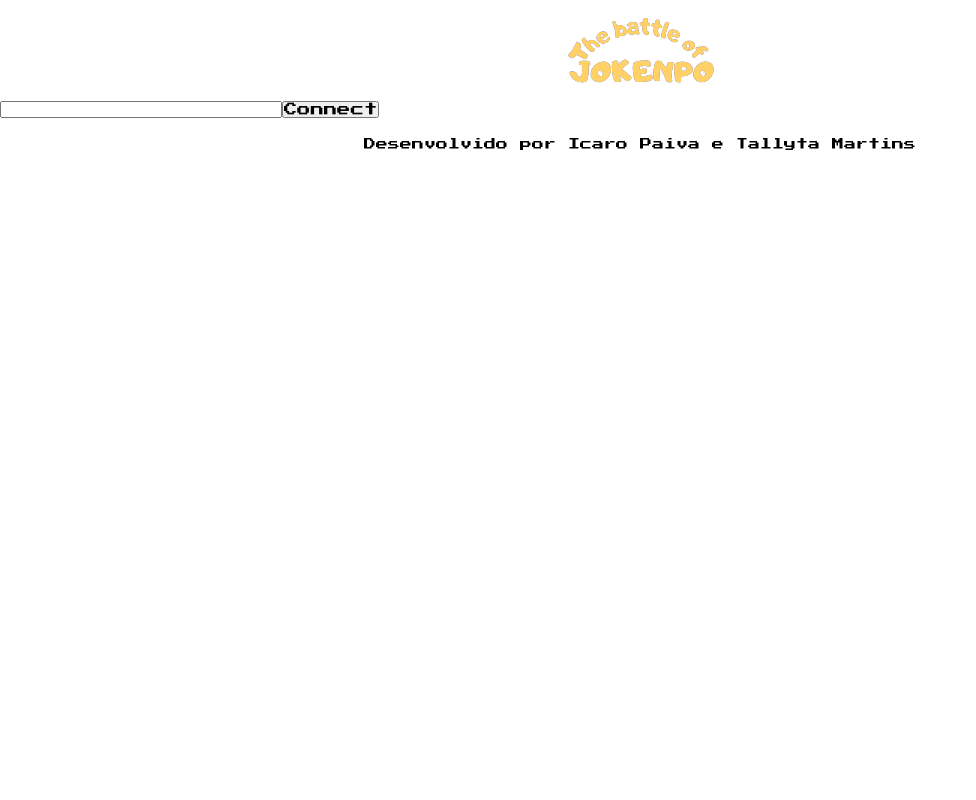
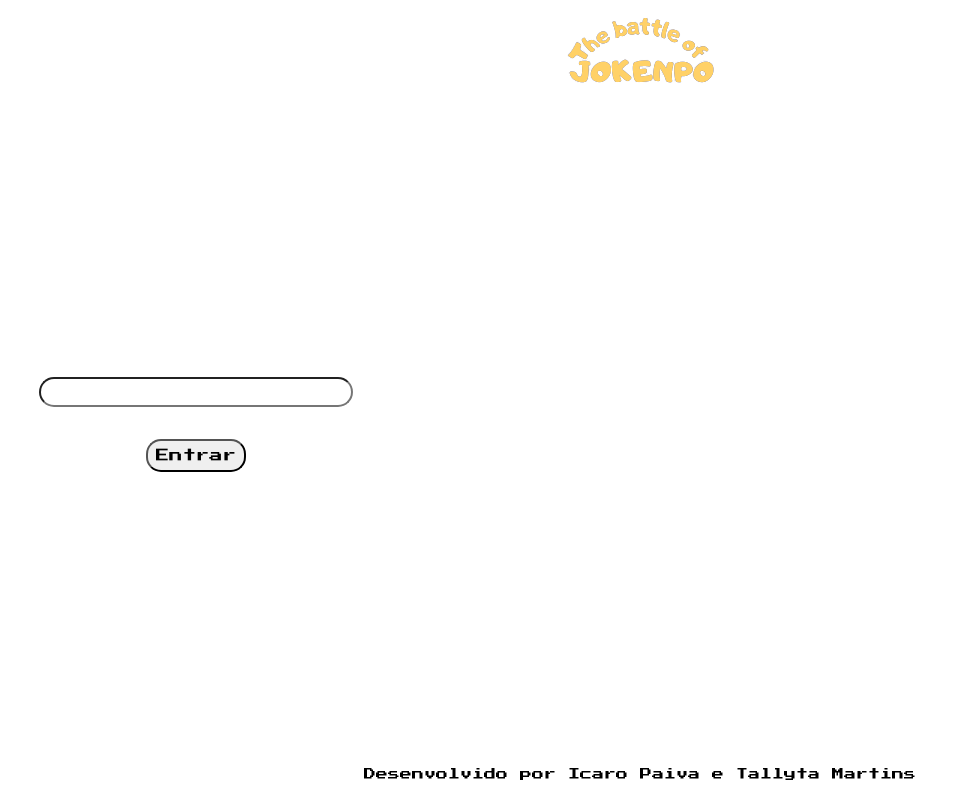
Before and after one commit to icarodpaiva/jokenpo-battle-front-end, a React (Create React App) app: page / in a window 1280 px wide. Shown: the whole page, without its empty margins (0-976 px from the left). Built offline with nearby package versions, Linux system fonts and the light colour scheme.

Commit message:
resolved the position of content

```diff
--- a/src/styles/global.scss
+++ b/src/styles/global.scss
@@ -1,8 +1,21 @@
-@import url("https://fonts.googleapis.com/css2?family=Press+Start+2P&display=swap");
+@import url('https://fonts.googleapis.com/css2?family=Press+Start+2P&display=swap');
 
 * {
   margin: 0;
   padding: 0;
   box-sizing: border-box;
-  font-family: "Press Start 2P", cursive;
+  font-family: 'Press Start 2P', cursive;
 }
+
+#root {
+  display: flex;
+  flex-direction: column;
+  justify-content: space-between;
+  min-height: 100vh;
+
+  .main-container {
+    display: flex;
+    align-items: center;
+    flex: 1;
+  }
+}
--- /dev/null
+++ b/src/views/EnterRoom/enterRoom.scss
@@ -0,0 +1,21 @@
+.container-enterRoom {
+  display: flex;
+  justify-content: center;
+  flex-wrap: wrap;
+
+  input {
+    margin: 16px;
+    padding: 8px;
+    height: 30px;
+    width: 80%;
+    border-radius: 15px;
+    font-size: 10px;
+    text-align: center;
+  }
+
+  button {
+    margin: 16px;
+    padding: 8px;
+    border-radius: 15px;
+  }
+}
--- a/src/views/EnterRoom/index.tsx
+++ b/src/views/EnterRoom/index.tsx
@@ -1,9 +1,10 @@
-import { useRef, useState } from "react"
-import { useSocketContext } from "../../contexts/SocketContext"
-import { io } from "socket.io-client"
+import { useRef, useState } from 'react'
+import { useSocketContext } from '../../contexts/SocketContext'
+import { io } from 'socket.io-client'
+import './enterRoom.scss'
 
 export const EnterRoom = () => {
-  const [errorMsg, setErrorMsg] = useState("")
+  const [errorMsg, setErrorMsg] = useState('')
   const nameRef = useRef<HTMLInputElement | null>(null)
   const { setView, setSocket, idPlayer } = useSocketContext()
 
@@ -16,25 +17,25 @@ export const EnterRoom = () => {
     const name = nameRef.current?.value
 
     if (!name || name.length <= 2) {
-      setErrorMsg("Please, write a nickname with 3 characteres or more")
+      setErrorMsg('Please, write a nickname with 3 characteres or more')
       return
     }
 
     setSocket?.(
-      io(process.env.REACT_APP_API_URL ?? "http://localhost:3000").emit(
-        "player_connect",
+      io(process.env.REACT_APP_API_URL ?? 'http://localhost:3000').emit(
+        'player_connect',
         name
       )
     )
 
-    setView?.("Lobby")
+    setView?.('Lobby')
   }
 
   return (
-    <div>
+    <div className="container-enterRoom">
       <input type="text" ref={nameRef} />
-      <button onClick={handleConnect}>Connect</button>
-      {errorMsg && <p style={{ color: "red" }}>{errorMsg}</p>}
+      <button onClick={handleConnect}>Entrar</button>
+      {errorMsg && <p style={{ color: 'red' }}>{errorMsg}</p>}
     </div>
   )
 }
```
